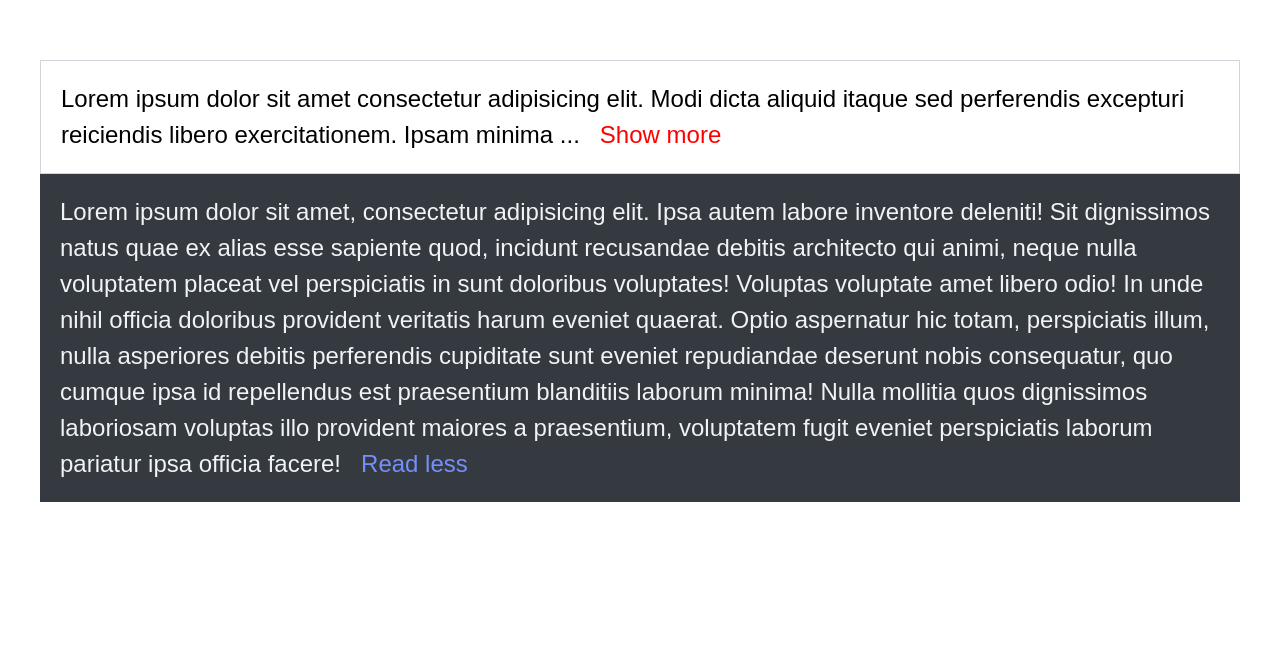
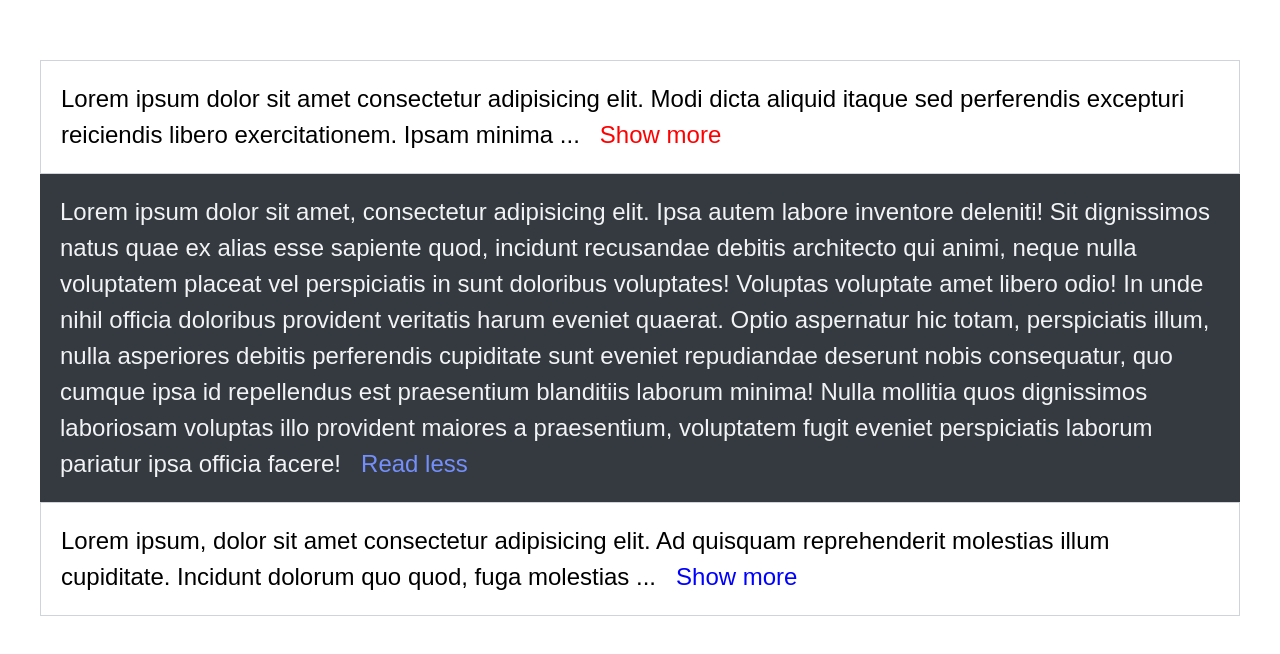
Before and after one commit to jaenudincollege/learning, a React (Vite) app in the folder 00-project/01-text-expanded/: page / in a window 1280 px wide. Shown: the part 140-794 px from the top of the page. Built offline with nearby package versions, Linux system fonts and the light colour scheme.

Commit message:
complete code

```diff
--- a/00-project/01-text-expanded/src/App.tsx
+++ b/00-project/01-text-expanded/src/App.tsx
@@ -30,6 +30,13 @@ export default function App() {
         praesentium, voluptatem fugit eveniet perspiciatis laborum pariatur ipsa
         officia facere!
       </TextExpander>
+
+      <TextExpander btnColor="blue">
+        Lorem ipsum, dolor sit amet consectetur adipisicing elit. Ad quisquam
+        reprehenderit molestias illum cupiditate. Incidunt dolorum quo quod,
+        fuga molestias culpa, laboriosam animi esse placeat doloremque quis,
+        quasi ea officia?
+      </TextExpander>
     </div>
   );
 }
```
